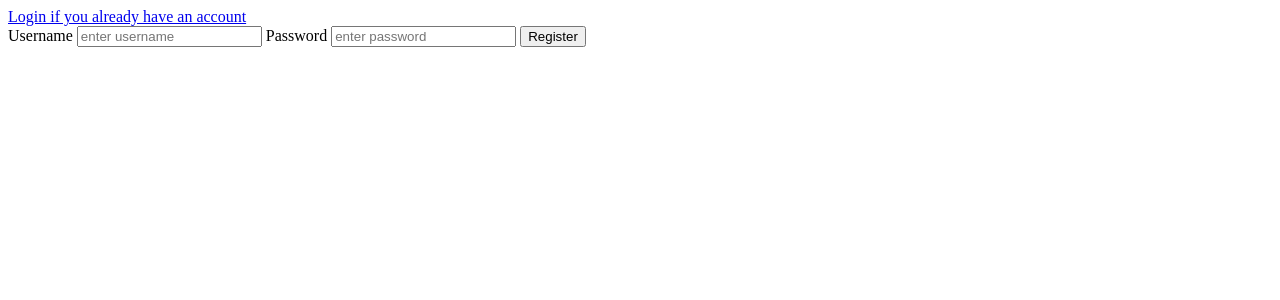
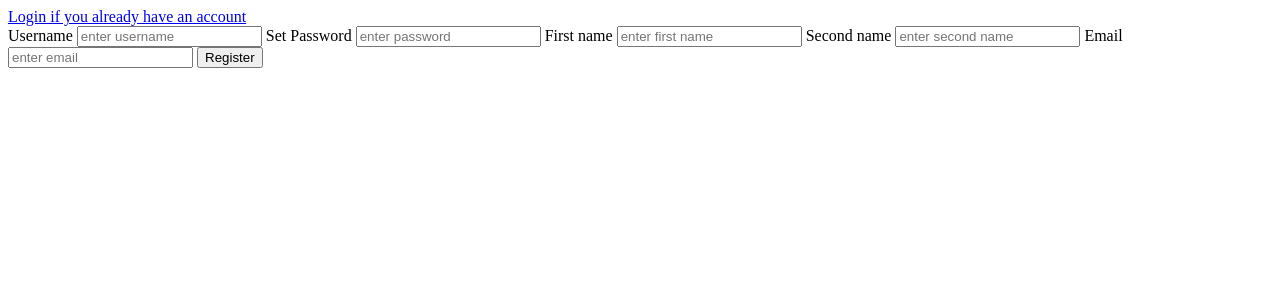
Before and after one commit to ryan374538/shop, a Flask app: page /register in a window 1280 px wide. Shown: the top 300 px of the page. Run offline with Flask 3, Linux system fonts and the light colour scheme.

Commit message:
added more imput fields

```diff
--- a/app.py
+++ b/app.py
@@ -15,6 +15,9 @@ def register():
     if request.method == 'POST':
         username = request.form['username']
         password = request.form['password']
+        firstname = request.form['firstname']
+        secondname = request.form['secondname']
+        email = request.form['email']
 
         if not username or not password:
             error = "All fields are required."
@@ -25,7 +28,7 @@ def register():
                 if existing_user:
                     error = "User already exists"
                 else:
-                    new_user = Users(username=username, password=password)
+                    new_user = Users(username=username, password=password ,firstname=firstname,secondname=secondname,email=email)
                     db.add(new_user)
                     db.commit()
                     return redirect(url_for('login'))
--- a/templates/login.html
+++ b/templates/login.html
@@ -1,7 +1,7 @@
 {% extends 'base.html' %}
 {% block title %} Dashboard {% endblock %}
 {% block content %}
-
+<a href="{{url_for('register')}}">Register if you do not have an account</a>
 <form  method="post">
     <label for="username">Username</label>
     <input type="text" name="username" placeholder="enter username">
--- a/templates/register.html
+++ b/templates/register.html
@@ -7,8 +7,14 @@
 <form  method="post">
     <label for="username">Username</label>
     <input type="text" name="username" placeholder="enter username">
-    <label for="password">Password</label>
+    <label for="password"> Set Password</label>
     <input type="text" name="password" placeholder="enter password">
+    <label for="firstname"> First name</label>
+    <input type="text" name="firstname" placeholder="enter first name">
+    <label for="secondname"> Second name</label>
+    <input type="text" name="secondname" placeholder="enter second name">
+    <label for="email"> Email</label>
+    <input type="text" name="email" placeholder="enter email">
     <button type="submit">Register</button>
 </form>
 
```
Also changed, not shown: models.py (+7 -1 lines).
